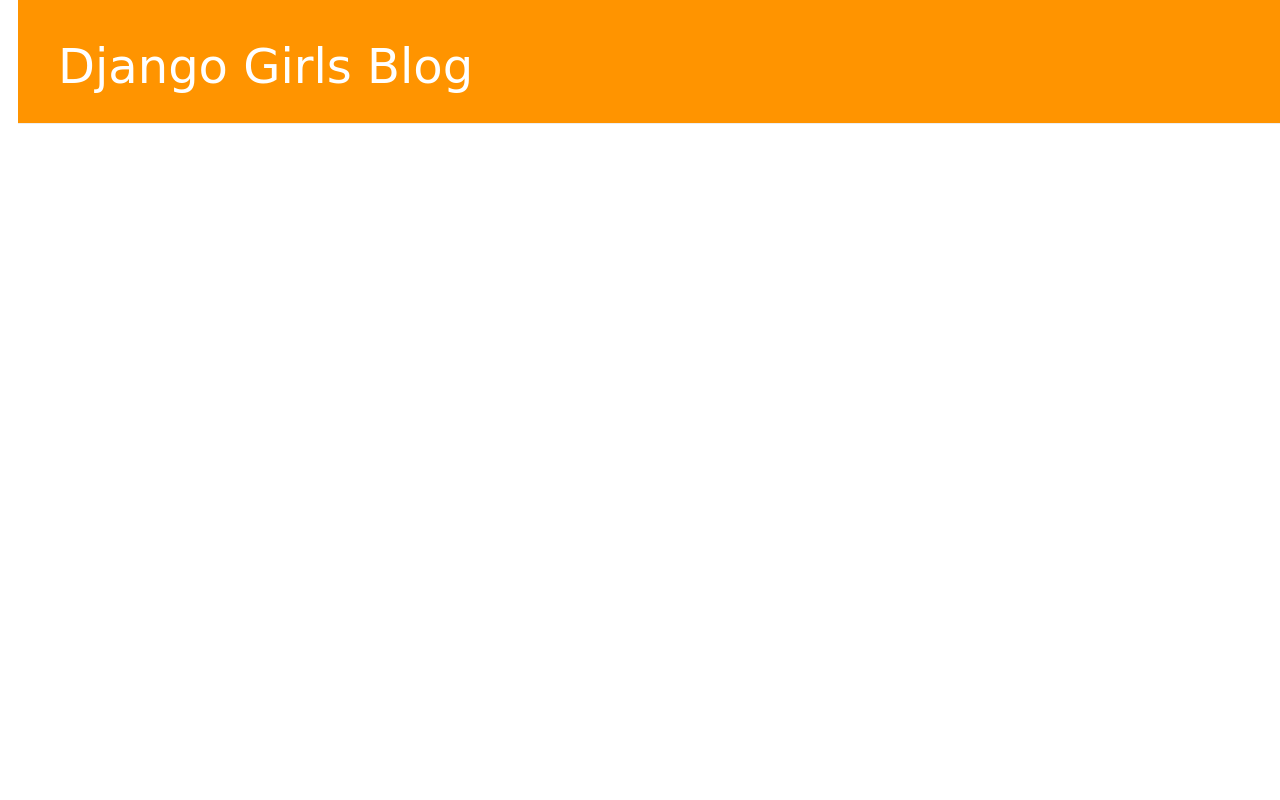
After one commit to syhwang125/my-first-blog, a Django app: template blog/templates/blog/base.html in a window 1280 px wide. The commit adds this page. Run offline with Django 3.2, Linux system fonts and the light colour scheme; the template is opened without the code that fills it, so the values that code supplies are empty; some libraries are stand-ins or nearby versions.

Commit message:
Added view and template for detailed blog post as well as CSS for the site.

```diff
--- /dev/null
+++ b/blog/static/css/blog.css
@@ -0,0 +1,53 @@
+h1 a {
+    color: #FCA205;
+}
+body {
+        padding-left: 18px;
+}
+.page-header {
+    background-color: #ff9400;
+    margin-top: 0;
+    padding: 20px 20px 20px 40px;
+}
+
+.page-header h1, .page-header h1 a, .page-header h1 a:visited, .page-header h1 a:active {
+    color: #ffffff;
+    font-size: 36pt;
+    text-decoration: none;
+}
+
+.content {
+    margin-left: 40px;
+}
+
+h1, h2, h3, h4 {
+    font-family: 'Lobster', cursive;
+}
+
+.date {
+    float: right;
+    color: #828282;
+}
+
+.save {
+    float: right;
+}
+
+.post-form textarea, .post-form input {
+    width: 100%;
+}
+
+.top-menu, .top-menu:hover, .top-menu:visited {
+    color: #ffffff;
+    float: right;
+    font-size: 26pt;
+    margin-right: 20px;
+}
+
+.post {
+    margin-bottom: 70px;
+}
+
+.post h1 a, .post h1 a:visited {
+    color: #000000;
+}
--- /dev/null
+++ b/blog/templates/blog/base.html
@@ -0,0 +1,21 @@
+{% load staticfiles %}
+  <html>
+        <head>
+			<div class="page-header">
+				<h1><a href="/">Django Girls Blog</a></h1>
+			</div>
+			<link rel="stylesheet" href="//maxcdn.bootstrapcdn.com/bootstrap/3.2.0/css/bootstrap.min.css">
+			<link rel="stylesheet" href="//maxcdn.bootstrapcdn.com/bootstrap/3.2.0/css/bootstrap-theme.min.css">
+			<link rel="stylesheet" href="{% static 'css/blog.css' %}">
+        </head>
+        <body>
+    <div class="content container">
+        <div class="row">
+            <div class="col-md-8">
+            {% block content %}
+            {% endblock %}
+            </div>
+        </div>
+    </div>
+        </body>
+    </html>
--- a/blog/urls.py
+++ b/blog/urls.py
@@ -3,4 +3,5 @@ from . import views
 
 urlpatterns = [
     url(r'^$', views.post_list, name='post_list'),
+	url(r'^post/(?P<pk>[0-9]+)/$', views.post_detail, name='post_detail'),
 ]
--- a/blog/views.py
+++ b/blog/views.py
@@ -1,6 +1,12 @@
 from django.shortcuts import render
 from django.utils import timezone
 from .models import Post
+from django.shortcuts import render, get_object_or_404
+
+
+def post_detail(request, pk):
+        post = get_object_or_404(Post, pk=pk)
+        return render(request, 'blog/post_detail.html', {'post': post})
 
 # Create your views here.
 def post_list(request):
```
Also changed, not shown: blog/post_detail.html (added, +13 -0 lines), blog/templates/blog/post_list.html (+13 -25 lines).
